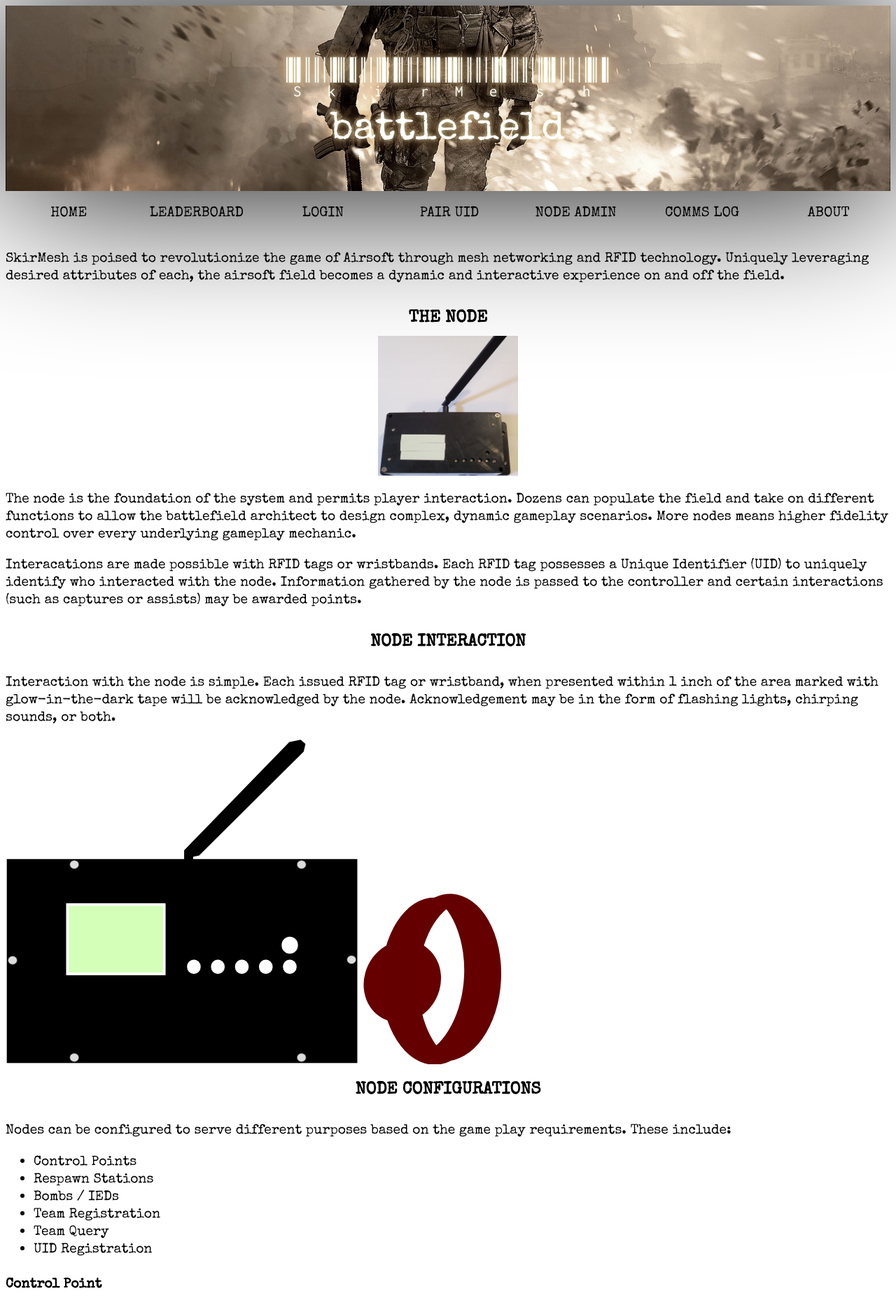
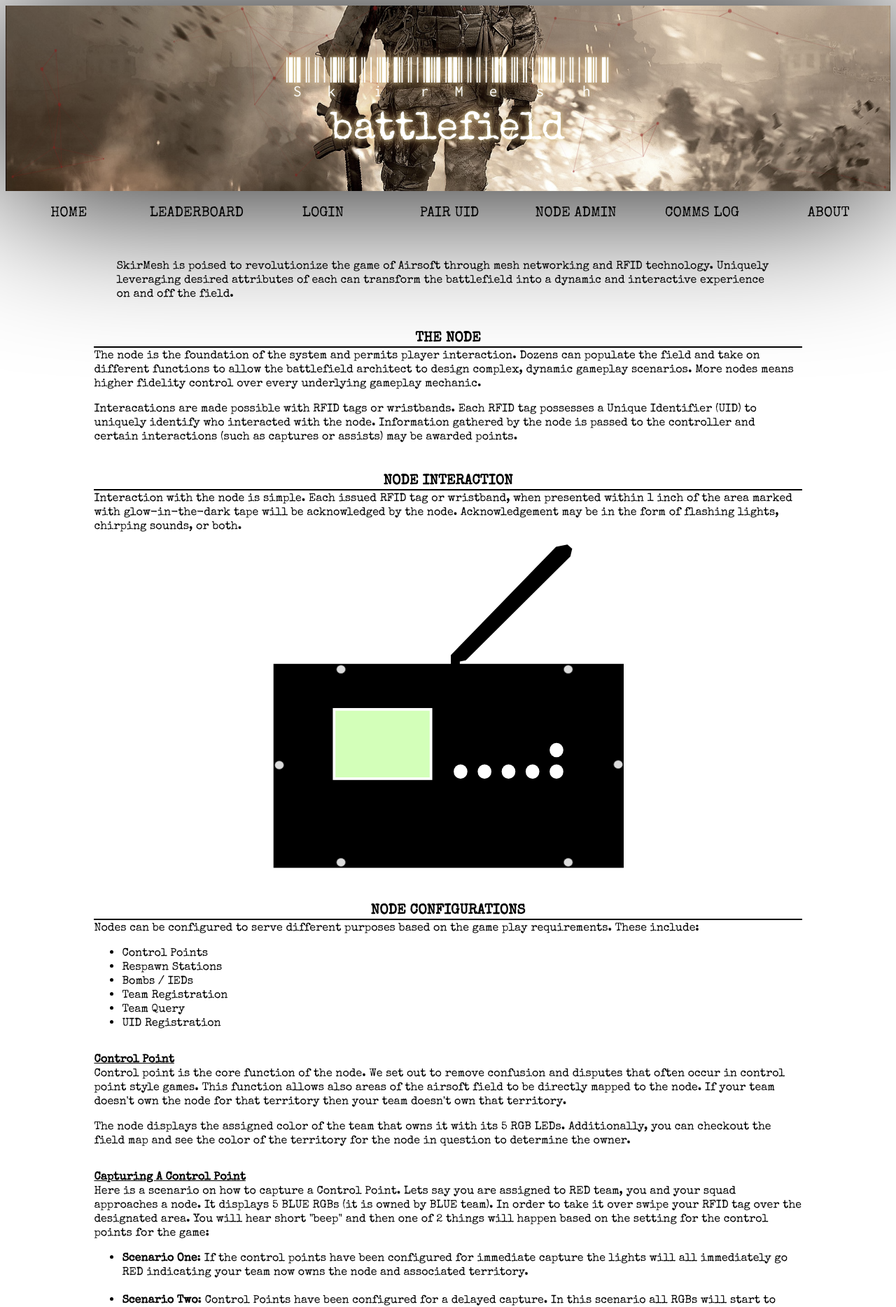
Before and after one commit to bharathram89/skirmesh-app, a Flask app: page /about in a window 1280 px wide. Shown: the top 1868 px of the page at 70% size. Run offline with Flask 2, Linux system fonts and the light colour scheme; parts of the project's set-up code (start-up, migrations or seed data) failed here and were passed over.

Commit message:
some basic styling for the about page

```diff
--- a/static/css/about.css
+++ b/static/css/about.css
@@ -1,6 +1,6 @@
 .container {
   text-align: left;
-  font-size: larger;
+  width: 80%
 }
 
 .node_img {
@@ -19,12 +19,36 @@
     display: inline-block;
 }
 
-.band {
-  display: inline-block;
+path {
+    opacity: 1;
 }
 
-path {
-  opacity: 1;
+p#introduction {
+    margin: 2em;
+}
+
+h3 {
+    border-bottom: solid black 2px;
+    text-transform: uppercase;
+    padding: 0;
+    margin: 2em 0 0 0;
+}
+
+h4 {
+    text-decoration: underline;
+    text-transform: capitalize;
+    padding: 0;
+    margin: 2em 0 0 0;
+}
+
+h5 {
+    padding: 0;
+    margin: 1em 0 0 0;
+    font-size: medium;
+}
+
+p {
+    margin: 0 0 1em 0;
 }
 
 path:hover {
--- /dev/null
+++ b/static/js/about.js
@@ -0,0 +1,11 @@
+function showRFIDband(evt) {
+  var tooltip = document.getElementById("band");
+  tooltip.style.display = "";
+  tooltip.style.left = evt.pageX - 75 + 'px';
+  tooltip.style.top = evt.pageY - 75 + 'px';
+}
+
+function hideRFIDband() {
+  var tooltip = document.getElementById("band");
+  tooltip.style.display = "none";
+}
--- a/templates/about.html
+++ b/templates/about.html
@@ -5,9 +5,10 @@
 <link rel="stylesheet" type="text/css" href="../static/css/about.css" charset="utf-8" />
 
 	<div class="container">
-		<p> SkirMesh is poised to revolutionize the game of Airsoft through mesh
-			networking and RFID technology. Uniquely leveraging desired attributes of each,
-			the airsoft field becomes a dynamic and interactive experience on and off the field.
+
+		<p id="introduction"> SkirMesh is poised to revolutionize the game of Airsoft through mesh
+			networking and RFID technology. Uniquely leveraging desired attributes of each can
+			transform the battlefield into a dynamic and interactive experience on and off the field.
 		</p>
 		<!-- <p> Three main components comprise the SkirMesh System: </p>
 		<ul>
@@ -19,7 +20,7 @@
 
 
 		<h3> The node </h3>
-		<img class="node_img" src="../static/img/node.jpg" alt="NODE" >
+		<!-- <img class="node_img" src="../static/img/node.jpg" alt="NODE" > -->
 		<p>
 			The node is the foundation of the system and permits player interaction.
 			Dozens can populate the field and take on different functions to allow the
@@ -75,7 +76,7 @@
                     a node.
 		</p> -->
 
-		<h3> node Interaction </h3>
+		<h3> Node Interaction </h3>
 		<!-- <p> A lot has been said interacting with the SkirMesh System so let us take a quick moment to show you
         what that looks like.
 		</p> -->
@@ -84,6 +85,8 @@
 			the area marked with glow-in-the-dark tape will be acknowledged by the node. Acknowledgement may
 			be in the form of flashing lights, chirping sounds, or both.
 		</p>
+
+	</div>
 
 		<svg
    xmlns:dc="http://purl.org/dc/elements/1.1/"
@@ -97,8 +100,6 @@
    height="123mm"
    viewBox="0 0 133 123"
    version="1.1"
-   id="node"
-	 class="node"
    inkscape:version="0.92.5 (2060ec1f9f, 2020-04-08)"
    sodipodi:docname="box.svg">
   <defs
@@ -128,7 +129,7 @@
      id="layer1">
     <rect
        style="fill:#000000;fill-opacity:1;stroke:#000000;stroke-width:1;stroke-miterlimit:4;stroke-dasharray:none;stroke-opacity:1"
-       id="rect833"
+       id="node"
        width="131.48903"
        height="76.137123"
        x="0.95101351"
@@ -142,42 +143,42 @@
        y="62.670265" />
     <ellipse
        id="LED0"
-			 class="LED"
+	   class="LED"
        cx="71.157562"
        cy="86.16658"
        rx="2.598151"
        ry="2.7111142" />
     <ellipse
        id="LED1"
-			 class="LED"
+	   class="LED"
        cx="80.222847"
        cy="86.16658"
        rx="2.598151"
        ry="2.7111142"/>
     <ellipse
        id="LED2"
-			 class="LED"
+	   class="LED"
        cx="89.288147"
        cy="86.166588"
        rx="2.598151"
        ry="2.7111142" />
     <ellipse
        id="LED3"
-			 class="LED"
+	   class="LED"
        cx="98.353432"
        cy="86.166588"
        rx="2.598151"
        ry="2.7111142" />
     <ellipse
        id="LED4"
-			 class="LED"
+	   class="LED"
        cx="107.41872"
        cy="86.166588"
        rx="2.598151"
        ry="2.7111142" />
     <ellipse
-       style="fill:#ffffff;fill-opacity:1;stroke:#ffffff;stroke-width:1;stroke-miterlimit:4;stroke-dasharray:none;stroke-opacity:1"
-       id="path837-4"
+       id="LED5"
+	   class="LED"
        cx="107.41872"
        cy="78.033241"
        rx="2.598151"
@@ -251,12 +252,11 @@
    xmlns="http://www.w3.org/2000/svg"
    xmlns:sodipodi="http://sodipodi.sourceforge.net/DTD/sodipodi-0.dtd"
    xmlns:inkscape="http://www.inkscape.org/namespaces/inkscape"
-   width="54mm"
-   height="65mm"
+   width="25%"
    viewBox="0 0 54 65"
    version="1.1"
    id="band"
-   class="band"
+   style="position:absolute; z-index:10; display:none"
    inkscape:version="1.0.2 (e86c8708, 2021-01-15)"
    sodipodi:docname="band.svg">
   <defs
@@ -303,6 +303,8 @@
     </rdf:RDF>
   </metadata>
 		</svg>
+
+		<div class="container">
 
 		<h3> Node Configurations </h3>
 		<p> Nodes can be configured to serve different purposes based on the game play requirements. These include:</p>
@@ -388,7 +390,7 @@
 		<p> When configured as a Bomb/IED players are able to arm or disarm them by swiping their RFID tag.
             The arming, fuse, and difusing times are all configurable by the controller.
 
-		<h4> Arming </h4>
+		<h5> Arming </h5>
 		<p> To arm the bomb, the player would hold their RFID band over the node for the duration of time set
             by the arming parameter.  As the player holds their RFID band over the node, the RGBs will start to
             turn orange again following the 1/5 rule explained above. Once all RBGs turn orange they will immediately
@@ -398,9 +400,9 @@
             to reset the bomb.
 		</p>
 
-		<h4> Disarming </h4>
-		<p> Disarming follows the same method as above. However, the node does not give feedback on the amount of
-			of time is left to disarming is complete. Knowing what the disarm time is and looking at the lights remaining
+		<h5> Disarming </h5>
+		<p> Disarming follows the same method as above. However, the node does not give feedback on the amount
+			of time left beyond a simple light count. Knowing what the disarm time is and looking at the lights remaining
 			is the only way of knowing if you will be successful in disarming or become collateral damage.
 		</p>
 
@@ -416,14 +418,11 @@
             your RFID tag is associated with a team either re-register or find a Team Query node(explained below).
 		</p>
 
-		<h4> Team Query </h4>
-		<p> A team query node has just the single white LED illuminated. When you swipe your RFID tag, it will display
-            your team color on the first 2 RGBs and the last RGB will be green if you are being tracked as "alive" or red
+		<h4> Player Query </h4>
+		<p> A player query node has just the single white LED illuminated. When you swipe your RFID tag, it will display
+            your team color on the first 3 RGBs and the last RGB will be green if you are being tracked as "alive" or red
             if "dead."
 		</p>
 
-	</div>
-
-	<script src="static/js/script.js">
-
+	<script src="../static/js/about.js"></script>
 {% endblock %}
```
Lines whose indentation alone changed are shown as unchanged.
